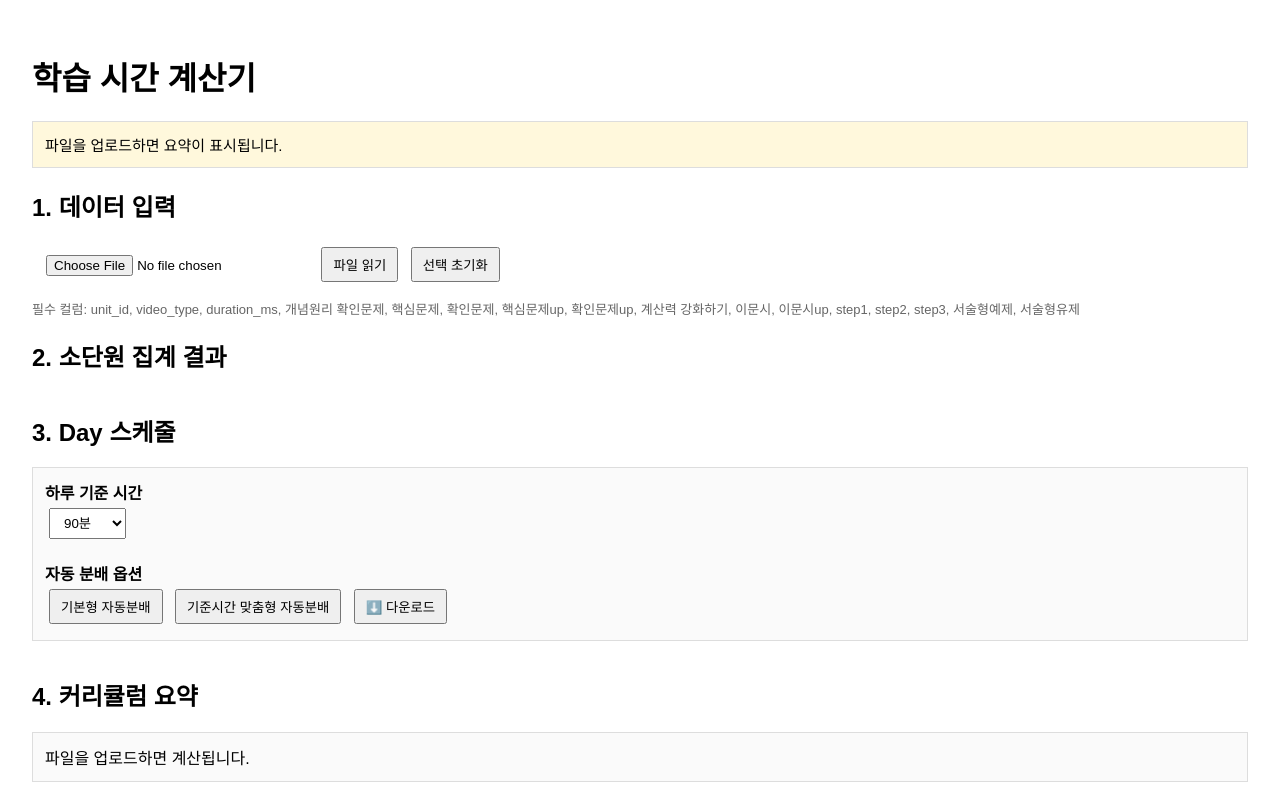
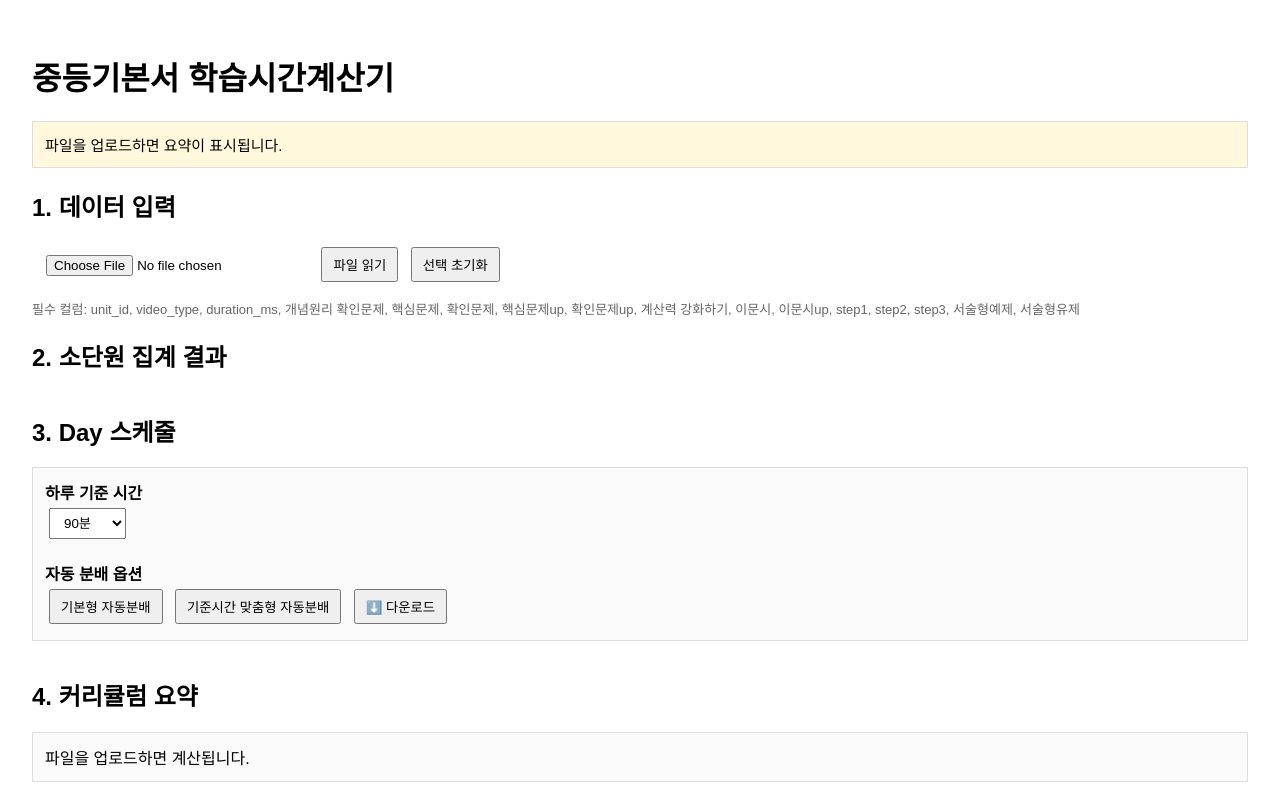
Before and after one commit to jinmyeonghee/study-scheduler, a plain HTML site: page index.html in a window 1280 px wide. Drawn offline with Linux system fonts and the light colour scheme.

Commit message:
Update index.html

```diff
--- a/index.html
+++ b/index.html
@@ -2,7 +2,7 @@
 <html lang="ko">
 <head>
 <meta charset="UTF-8">
-<title>학습 시간 계산기</title>
+<title>중등기본서 학습시간계산기</title>
 <script src="https://cdn.jsdelivr.net/npm/xlsx@0.18.5/dist/xlsx.full.min.js"></script>
 <style>
 body{font-family:Arial,sans-serif;padding:24px;background:#fff}
@@ -28,7 +28,7 @@ th{background:#f5f5f5}
 </head>
 <body>
 
-<h1>학습 시간 계산기</h1>
+<h1>중등기본서 학습시간계산기</h1>
 
 <div class="sticky-summary" id="topSummary">
   파일을 업로드하면 요약이 표시됩니다.
```
